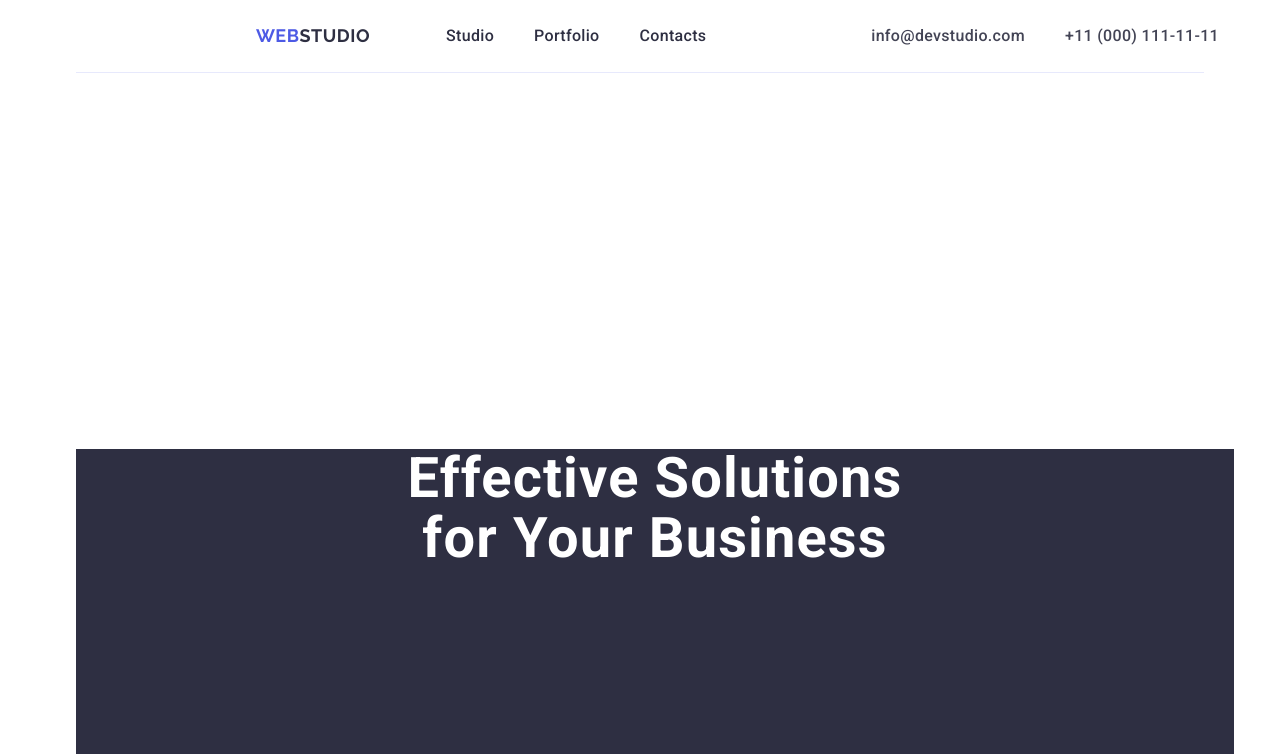
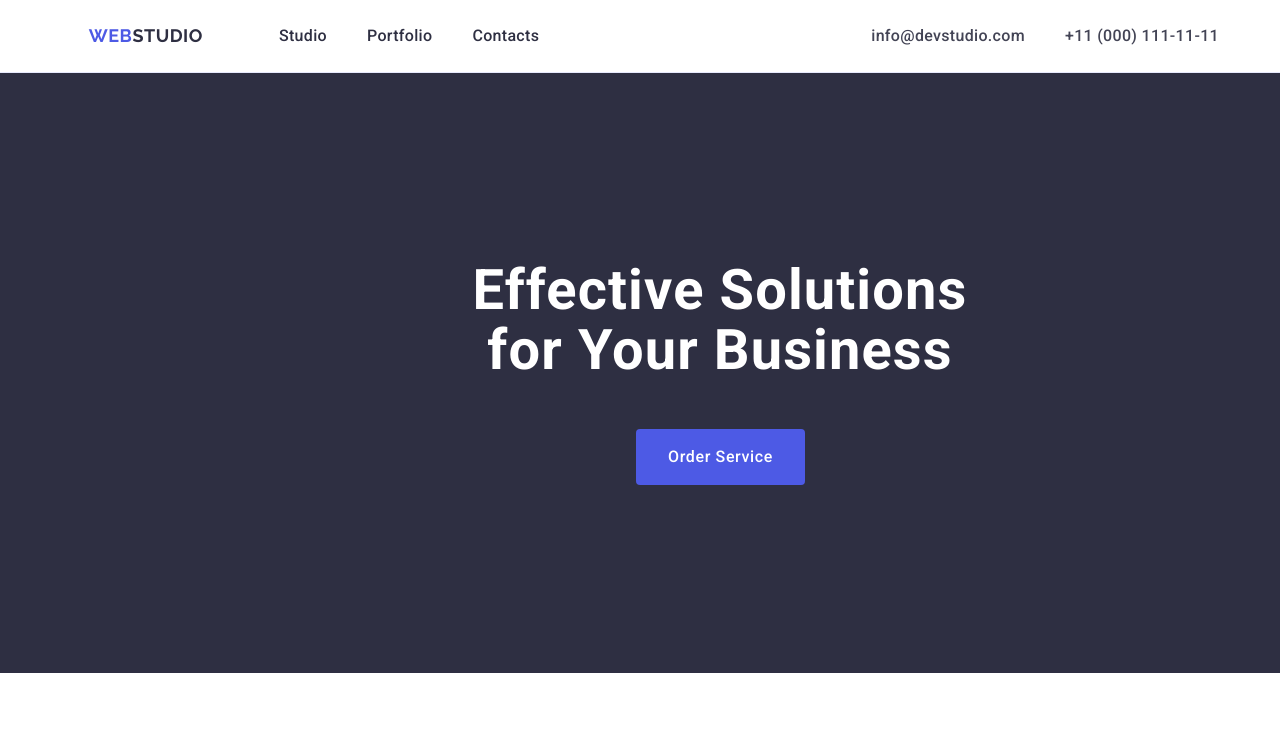
Before and after one commit to Just1Anya/goit-markup-hw-04, a plain HTML site: page index.html in a window 1280 px wide. Shown: the top 754 px of the page. Drawn offline with nearby package versions, Linux system fonts and the light colour scheme.

Commit message:
changed everything!

```diff
--- a/css/styles.css
+++ b/css/styles.css
@@ -10,10 +10,9 @@ body {
   background-color: #ffffff;
 }
 
-body,
-.container,
-.container-header,
-#cintainer-header,
+
+/*.container,
+#container-header,
 #container-section-one,
 #container-section-two,
 #container-section-three,
@@ -22,9 +21,7 @@ body,
   width: 1158px;
   padding: 0 15px;
   margin: 0 auto;
-
-
-}
+}*/
 
 h1,
 h2,
@@ -47,18 +44,11 @@ ul {
   background: var(--white, #FFF);
   flex-shrink: 0;
 }
-#cintainer-header {
-  /*width: 1158px;*/
-  margin: 0 auto;
-  padding: 0 15px;
-
-}
 
 .container-header {
   display: flex;
   margin: 0 auto;
   width: 1158px;
-
 
 }
 
@@ -74,8 +64,7 @@ ul {
   text-decoration: none;
   padding: 24px 0;
   margin-right: 76px;
-
-}
+  }
 
 .studio-logo {
   color: var(--navyblue, #2E2F42);
@@ -125,6 +114,7 @@ ul {
 display: flex;
  margin: 0 auto;
  align-items: center;
+ margin-right: 332px;
 
 }
 
@@ -155,13 +145,12 @@ display: flex;
 }
 
 /*section-1*/
-.section-one {
+/*.section-one {
   padding: 188px 0;
-}
+}*/
 
 #container-section-one {
-
-  background: var(--navyblue, #2e2f42);
+background: var(--navyblue, #2e2f42);
   height: 600px;
   flex-shrink: 0;
 
@@ -178,10 +167,9 @@ h1,
   letter-spacing: 1.12px;
   max-width: 496px;
   align-items: center;
-  display: flex;
-  margin: 188px auto;
-  display: block;
-}
+  padding-top: 188px;
+  margin-left: 472px;
+  }
 
 .btn {
   font-weight: 500;
@@ -194,10 +182,9 @@ h1,
   height: 56px;
   border: none;
   border-radius: 4px;
-  margin: 0 auto;
-  display: block;
-
-}
+margin-left: 636px;
+margin-top: 48px;
+  }
 
 button:hover,
 button:focus {
@@ -209,6 +196,11 @@ button:focus {
   padding: 120px 0;
 }
 
+#container-section-two {
+  width: 1158px;
+  padding: 0 15px;
+  margin: 0 auto;
+}
 
 .visually-hidden {
   position: absolute;
@@ -356,6 +348,10 @@ section {
 #container-section-four {
   flex-shrink: 0;
   background-color: #ffffff;
+  margin: 0 auto;
+  width: 1158px;
+  padding: 0 15px;
+
 }
 
 
--- a/index.html
+++ b/index.html
@@ -27,7 +27,7 @@
   </head>
   <body>
     <header class="header-main">
-      <div class="container-header"  id="container-header">
+      <div class="container container-header"  id="container-header">
         <nav class="header-nav">
           <a href="./index.html" class="logo"
             >Web<span class="studio-logo">Studio</span></a
```
